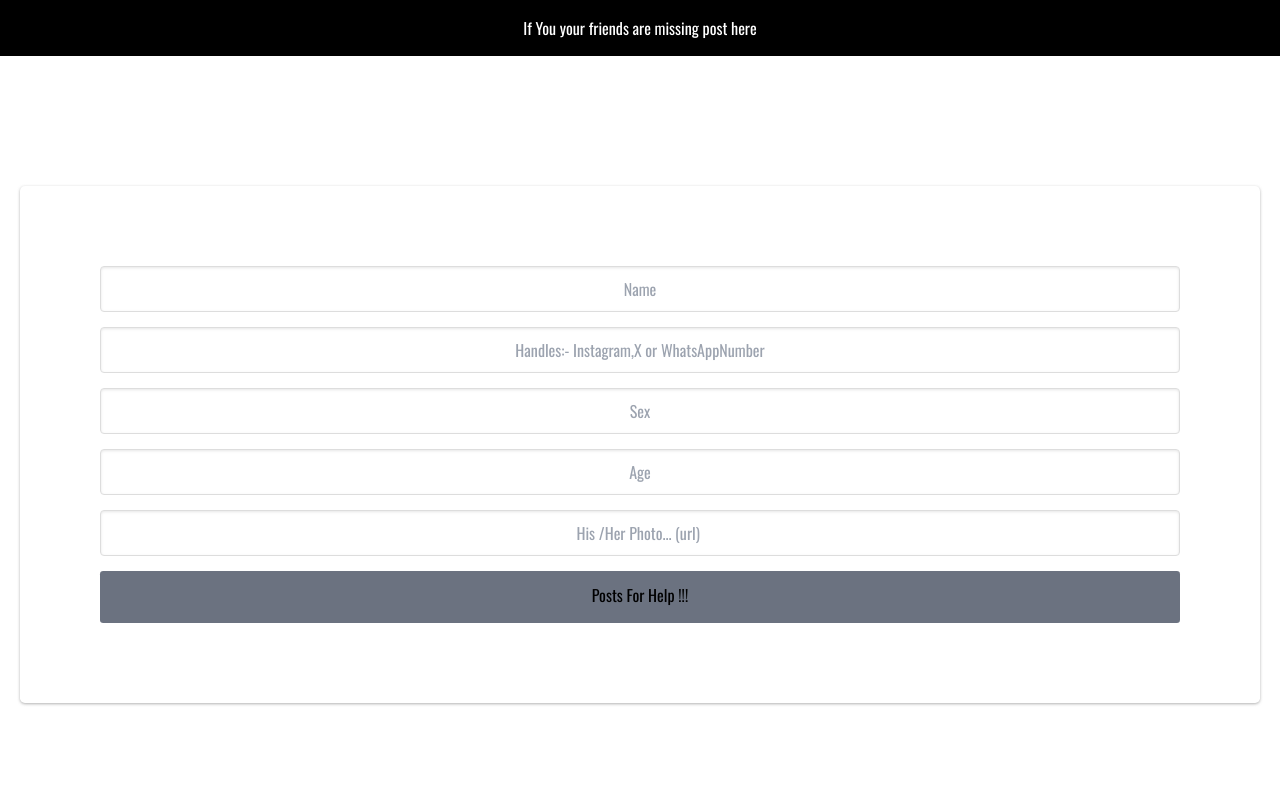
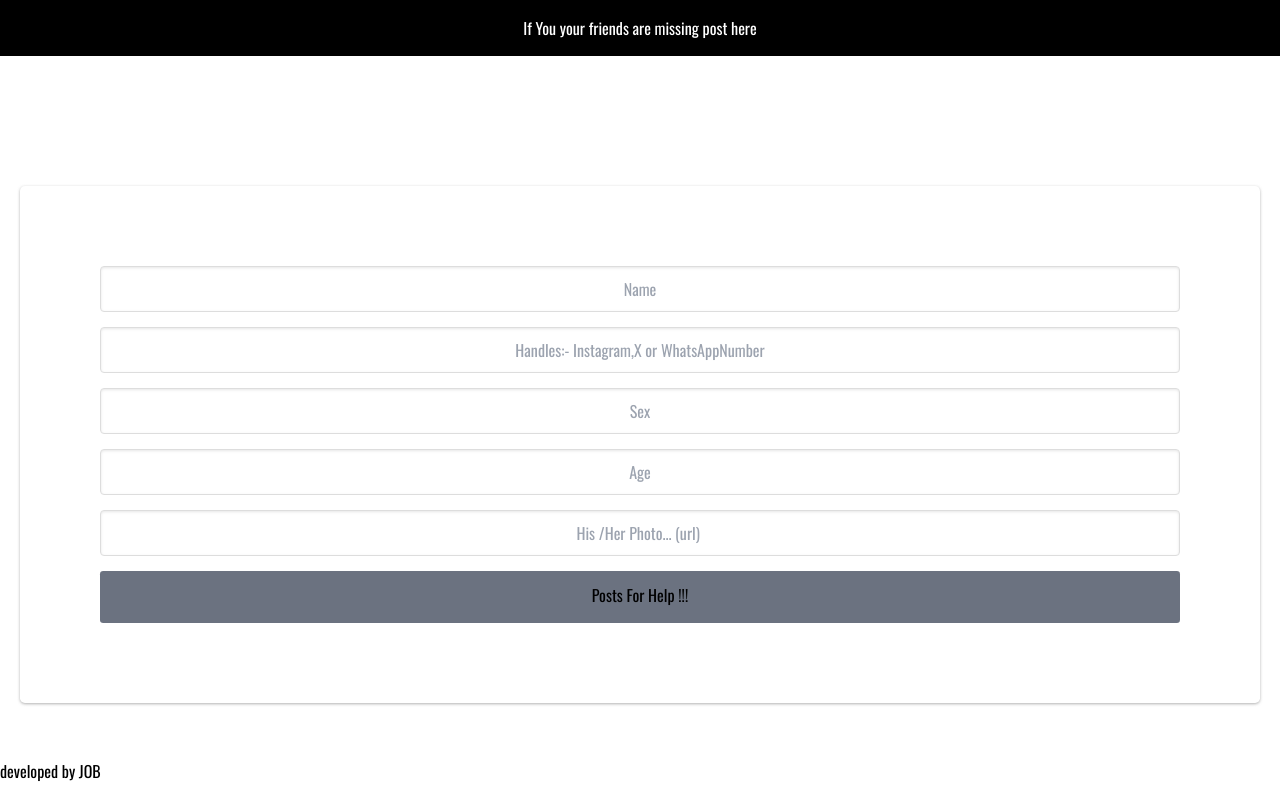
Before and after one commit to KIPTOO-JOB/mandamano, a plain HTML site: page index.html in a window 1280 px wide. Drawn offline with nearby package versions, Linux system fonts and the light colour scheme; no server answers.

Commit message:
read me file

```diff
--- a/index.html
+++ b/index.html
@@ -58,7 +58,9 @@
 				class="flex flex-wrap flex-col justify-center items-center m-7 shadow-lg border-b-slate-500"
 			></div>
 		</section>
-
+		<footer>
+			<h2>developed by JOB</h2>
+		</footer>
 		<script src="script/script.js"></script>
 	</body>
 </html>
```
